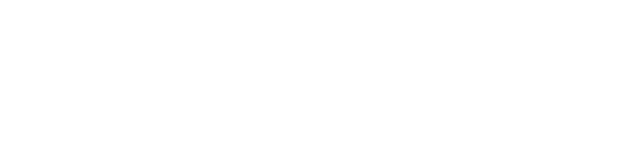
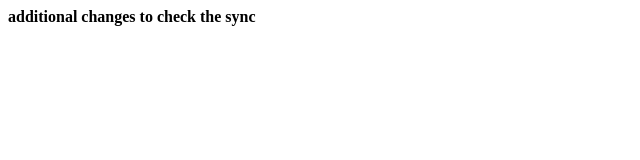
Before and after one commit to jkbandu/gradle, a plain HTML site: page WebContent/index.html in a window 1280 px wide. Shown: the whole page, without its empty margins (0-640 px from the left). Drawn offline with Linux system fonts and the light colour scheme.

Commit message:
testing few more changes

```diff
--- a/WebContent/index.html
+++ b/WebContent/index.html
@@ -3,6 +3,7 @@
 <head>
 <meta charset="ISO-8859-1">
 <title>Second Git project</title>
+<b> additional changes to check the sync</b>
 </head>
 <body>
 
```
